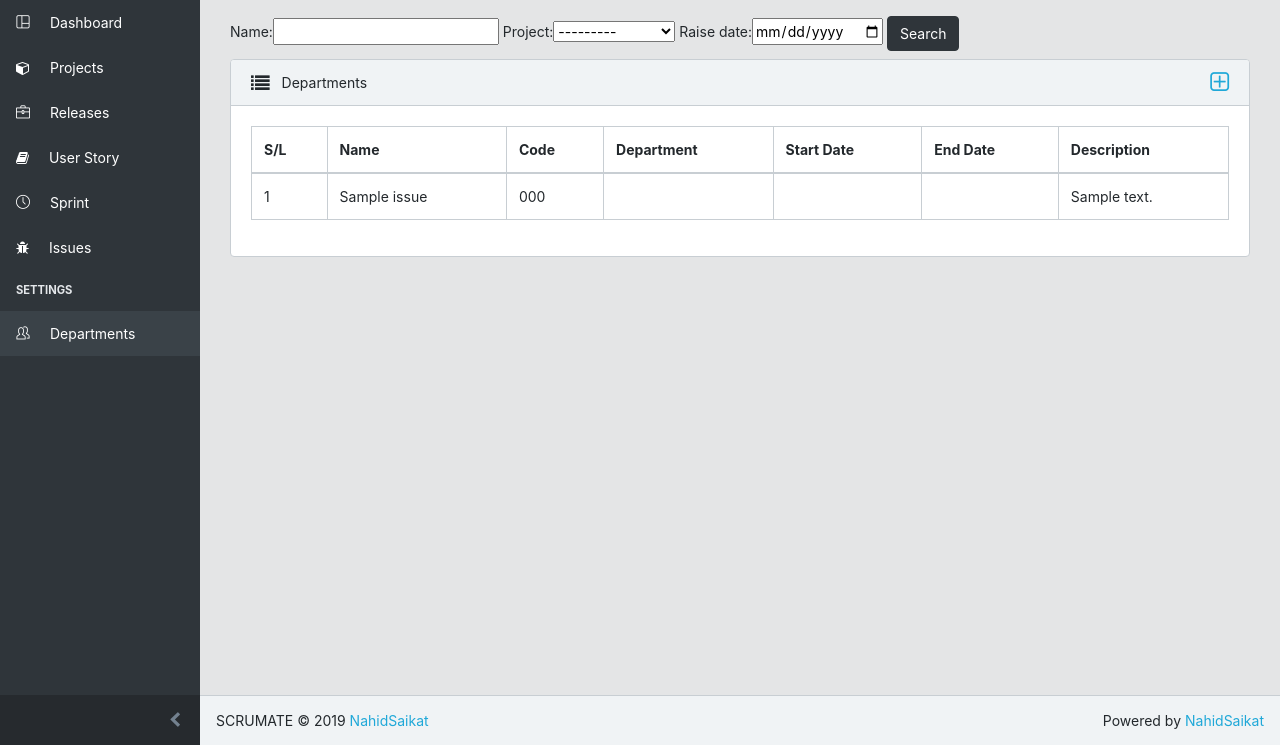
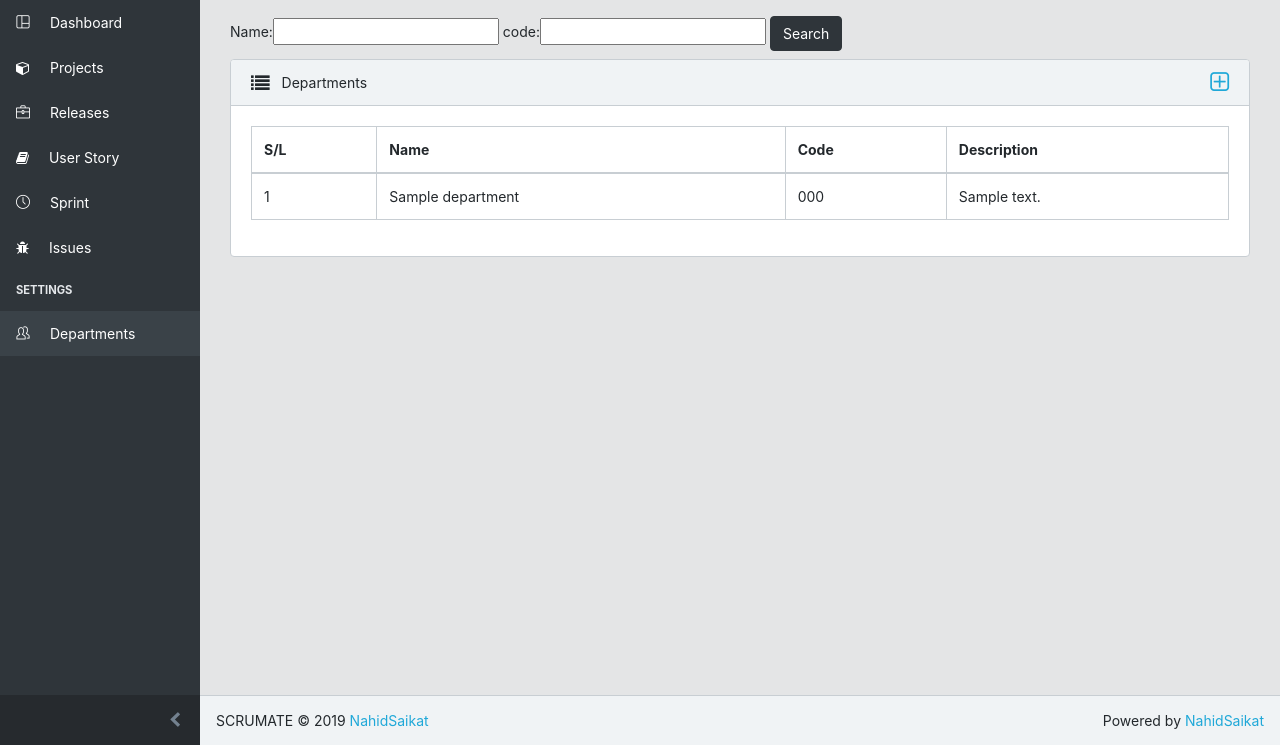
Before and after one commit to nahidsaikat/scrumate, a Django app: page /department/ in a window 1280 px wide. Shown: the part 55-800 px from the top of the page. Run offline with Django 3.2, Linux system fonts and the light colour scheme; a user stored in the database is signed in; tables that the repository leaves empty hold one stand-in row (values such as "Sample post"); some libraries are stand-ins or nearby versions; some web fonts are replaced.

Commit message:
<59> Adding form and filter class for department.

```diff
--- a/core/filters.py
+++ b/core/filters.py
@@ -1,6 +1,6 @@
 import django_filters
 from django.forms import DateInput
-from .models import Project, Release, UserStory, Sprint, Issue
+from .models import Project, Release, UserStory, Sprint, Issue, Department
 
 
 class ProjectFilter(django_filters.FilterSet):
@@ -40,3 +40,12 @@ class IssueFilter(django_filters.FilterSet):
     class Meta:
         model = Issue
         fields = ['name', 'project', 'raise_date']
+
+
+class DepartmentFilter(django_filters.FilterSet):
+    name = django_filters.CharFilter(lookup_expr='icontains', label='Name')
+    code = django_filters.CharFilter(lookup_expr='icontains', label='code')
+
+    class Meta:
+        model = Department
+        fields = ['name', 'code']
--- a/core/templates/department/department_list.html
+++ b/core/templates/department/department_list.html
@@ -25,9 +25,6 @@
                             <th>S/L</th>
                             <th>Name</th>
                             <th>Code</th>
-                            <th>Department</th>
-                            <th>Start Date</th>
-                            <th>End Date</th>
                             <th>Description</th>
                         </tr>
                         </thead>
@@ -37,9 +34,6 @@
                                     <td>{{ forloop.counter }}</td>
                                     <td>{{ dep.name }}</td>
                                     <td>{{ dep.code }}</td>
-                                    <td>{{ dep.department.name }}</td>
-                                    <td>{{ dep.start_date }}</td>
-                                    <td>{{ dep.end_date }}</td>
                                     <td>{{ dep.description }}</td>
                                 </tr>
                             {% endfor %}
--- a/core/views.py
+++ b/core/views.py
@@ -2,9 +2,9 @@
 from django.contrib.auth.decorators import login_required
 from django.core.paginator import Paginator, EmptyPage, PageNotAnInteger
 from django.conf import settings
-from .models import Project, Release, UserStory, Sprint, Issue
-from .filters import ProjectFilter, ReleaseFilter, UserStoryFilter, SprintFilter, IssueFilter
-from .forms import ProjectForm, ReleaseForm, UserStoryForm, SprintForm, IssueForm
+from .models import Project, Release, UserStory, Sprint, Issue, Department
+from .filters import ProjectFilter, ReleaseFilter, UserStoryFilter, SprintFilter, IssueFilter, DepartmentFilter
+from .forms import ProjectForm, ReleaseForm, UserStoryForm, SprintForm, IssueForm, DepartmentForm
 
 
 @login_required(login_url='/login/')
@@ -162,7 +162,7 @@
 
 @login_required(login_url='/login/')
 def department_list(request, **kwargs):
-    department_filter = IssueFilter(request.GET, queryset=Issue.objects.all())
+    department_filter = DepartmentFilter(request.GET, queryset=Department.objects.all())
     department_list = department_filter.qs
     page = request.GET.get('page', 1)
 
@@ -180,10 +180,10 @@
 @login_required(login_url='/login/')
 def department_add(request, **kwargs):
     if request.method == 'POST':
-        form = IssueForm(request.POST)
+        form = DepartmentForm(request.POST)
         if form.is_valid():
             form.save()
             return redirect('department_list', permanent=True)
     else:
-        form = IssueForm()
+        form = DepartmentForm()
     return render(request, 'department/department_add.html', {'form': form})
```
Also changed, not shown: core/forms.py (+10 -1 lines).
